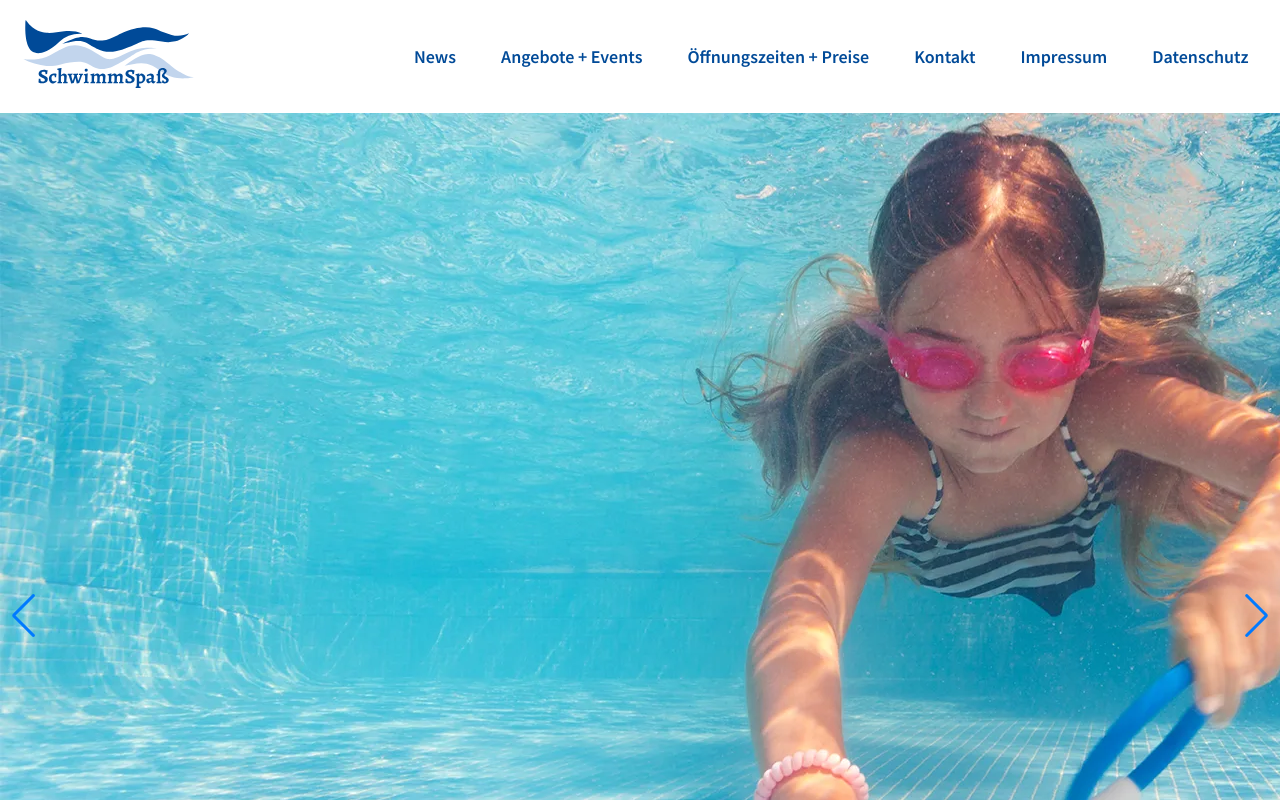
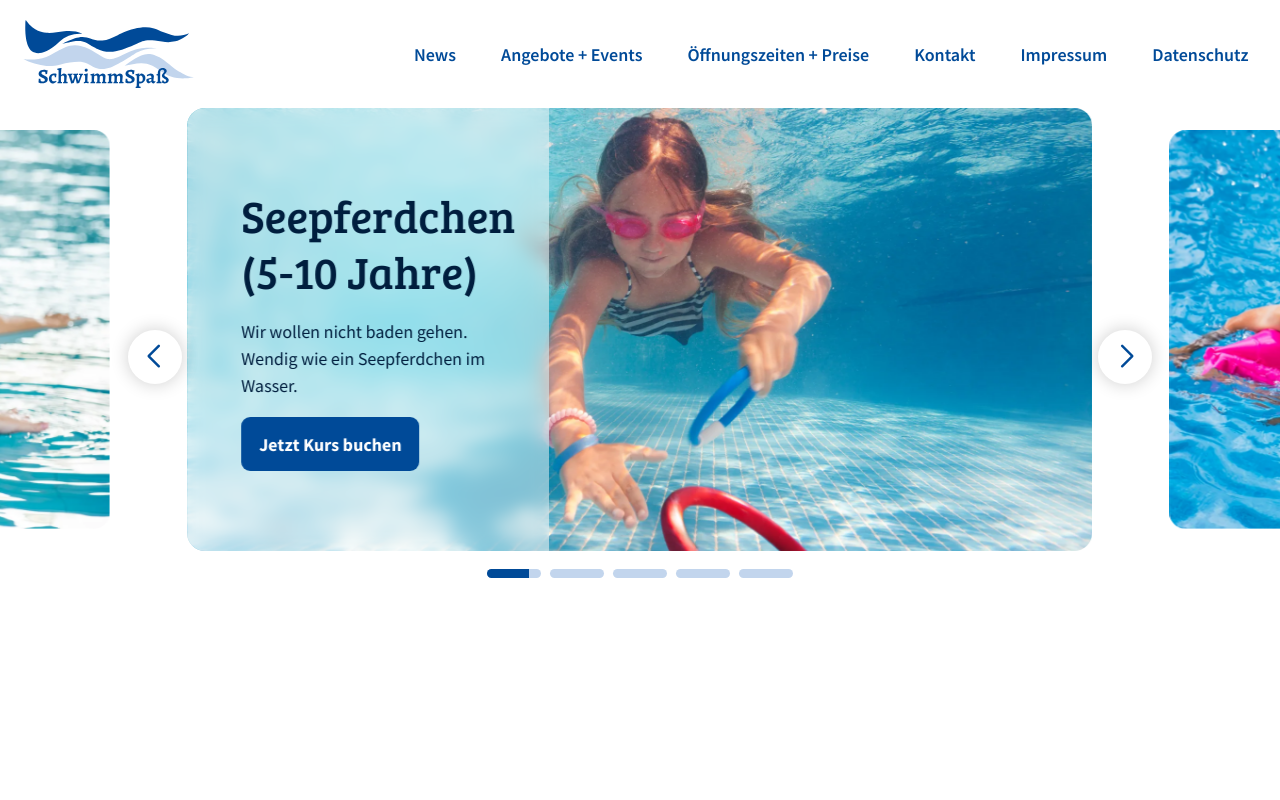
Before and after one commit to nordowl/ap-sommer-23, a Next.js app: page / in a window 1280 px wide. Shown: the top 800 px of the page. Built offline with nearby package versions, Linux system fonts and the light colour scheme.

Commit message:
Finish slider (desktop)

```diff
--- /dev/null
+++ b/src/components/Button.tsx
@@ -0,0 +1,51 @@
+import clsx from "clsx";
+import Link from "next/link";
+
+interface Button {
+    label: string,
+    link?: string,
+    primary?: boolean,
+    secondary?: boolean,
+    type?: "submit" | "button",
+    className?: string,
+}
+
+const Button = ({
+    label,
+    link,
+    primary,
+    secondary,
+    className,
+    type = "button"
+}: Button) => {
+
+    if (link) return (
+        <Link href={link}>
+            <button
+                className={clsx(
+                    "button", className,
+                    primary && "button--primary",
+                    secondary && "button--secondary",
+                )}
+                type={type}
+            >
+                {label}
+            </button>
+        </Link>
+    )
+
+    return (
+        <button
+            className={clsx(
+                "button", className,
+                primary && "button--primary",
+                secondary && "button--secondary",
+            )}
+            type={type}
+        >
+            {label}
+        </button>
+    );
+}
+
+export default Button;
--- a/src/components/Slider.tsx
+++ b/src/components/Slider.tsx
@@ -6,79 +6,91 @@ import Slide3 from "@/src/images/slide-3.webp"
 import Slide4 from "@/src/images/slide-4.webp"
 import Slide5 from "@/src/images/slide-5.webp"
 
-import { useState, useEffect } from "react"
-import { register } from "swiper/element/bundle"
+import Button from "./Button"
 import Image from "next/image"
+import { Navigation, Pagination, Autoplay } from "swiper"
 import { Swiper, SwiperSlide } from "swiper/react"
-
-register()
+import 'swiper/css'
+import 'swiper/css/navigation';
 
 const Slider = () => {
-
-    useEffect(()=> {
-        const swiperEl = document.querySelector('swiper-container');
-
-        swiperEl?.addEventListener('slidechange', (event) => {
-            console.log(event);
-        });
-    },[])
 
     const slides = [
         {
             img: Slide1,
             title: "Seepferdchen (5-10 Jahre)",
-            text: "Wir wollen nicht baden gehen. Wendig wie ein Seepferdchen im Wasser."
+            text: "Wir wollen nicht baden gehen. Wendig wie ein Seepferdchen im Wasser.",
+            btnText: "Jetzt Kurs buchen",
+            btnLink: "",
         },
         {
             img: Slide2,
             title: "Kindergeburtstag feiern",
-            text: "Wasservergnügen ohne Ende. Eine fröhliche Rutschpartie zum Kindergeburtstag."
+            text: "Wasservergnügen ohne Ende. Eine fröhliche Rutschpartie zum Kindergeburtstag.",
+            btnText: "Geburtstag anfragen",
+            btnLink: "",
         },
         {
             img: Slide3,
             title: "Jugend holt Silber",
-            text: "Wer tauchen kann, geht nicht unter. Silberstreif am Horizont."
+            text: "Wer tauchen kann, geht nicht unter. Silberstreif am Horizont.",
+            btnText: "Jetzt Kurs buchen",
+            btnLink: "",
         },
         {
             img: Slide4,
             title: "Filmnacht am Pool",
-            text: "Einfach gemeinsam abtauchen. Ein Familienvergnügen par excellence."
+            text: "Einfach gemeinsam abtauchen. Ein Familienvergnügen par excellence.",
+            btnText: "Jetzt reservieren",
+            btnLink: "",
         },
         {
             img: Slide5,
             title: "Aqua-Fitness für Erwachsene",
-            text: "Wer cool ist, scheut das Wasser nicht. Es muss nicht immer nur Schwimmen sein."
+            text: "Wer cool ist, scheut das Wasser nicht. Es muss nicht immer nur Schwimmen sein.",
+            btnText: "Kurse ansehen",
+            btnLink: "",
         },
     ]
 
     return (
-        <swiper-container
+        <Swiper
+            modules={[Navigation, Pagination, Autoplay]}
+            navigation
             pagination={{
-                type: "progressbar"
+                clickable: true,
+                type: "bullets"
             }}
-            navigation
             loop
-            autoplay-delay="5000"
-            spaceBetween={64}
+            autoplay={{
+                delay: 6000,
+                disableOnInteraction: false
+            }}
+            spaceBetween={32}
             speed={1000}
-            draggable="false"
-            allowSlideNext="false"
-            allowSlidePrev="false"
-            allowTouchMove="false"
-            noSwiping="true"
+            slidesPerView={1.4}
+            centeredSlides={true}
+            draggable={false}
         >
             {slides.map(slide =>
-                <swiper-slide key={slide.title} style={{pointerEvents: "none"}}>
+                <SwiperSlide key={slide.title} style={{pointerEvents: "none"}}>
                     <div className="slide-image">
                         <Image src={slide.img} alt={slide.title}/>
                     </div>
                     <div className="slide-content">
                         <h2>{slide.title}</h2>
                         <p>{slide.text}</p>
+                        <div className="mt-4 button-wrapper">
+                            <Button
+                                primary
+                                label={slide.btnText}
+                                link={slide.btnLink}
+                            />
+                        </div>
                     </div>
-                </swiper-slide>
+                </SwiperSlide>
             )}
-        </swiper-container>
+        </Swiper>
     );
 }
 
--- a/src/styles/__styles.scss
+++ b/src/styles/__styles.scss
@@ -1,4 +1,10 @@
+@tailwind base;
+@tailwind components;
+@tailwind utilities;
+
 @import "./__variables.scss";
 
 @import "./globals.scss";
 @import "./navigation.scss";
+@import "./slider.scss";
+@import "./button.scss";
--- /dev/null
+++ b/src/styles/button.scss
@@ -0,0 +1,23 @@
+.button {
+    padding: 0.75rem 1rem;
+    background-color: transparent;
+    outline: 0;
+    border: 0;
+    border-radius: 0.5rem;
+    cursor: pointer;
+    transform: scale(1);
+    transition: transform .1s 0s;
+
+    &:active {
+        transform: scale(0.95);
+    }
+}
+
+.button.button--primary {
+    background-color: $primary;
+    color: white;
+
+    &:hover {
+        background-color: darken($primary, 10%);
+    }
+}
--- a/src/styles/globals.scss
+++ b/src/styles/globals.scss
@@ -7,12 +7,18 @@
 html, body {
     font-family: var(--font-body);
     font-size: 18px;
+    line-height: 1.5;
     scroll-behavior: smooth;
     color: $text-color;
 }
 
 h1, h2, h3, h4 {
     font-family: var(--font-heading);
+    line-height: 1.25;
+}
+
+h2 {
+    font-size: 2.5rem;
 }
 
 a {
@@ -23,4 +29,14 @@ a {
 
 button, select, option, input, textarea {
     font-family: inherit;
+    font-size: inherit;
+    color: inherit;
 }
+
+button {
+    font-weight: bold;
+}
+
+img {
+    display: block;
+}
--- /dev/null
+++ b/src/styles/slider.scss
@@ -0,0 +1,139 @@
+.swiper-slide {
+    position: relative;
+    border-radius: 1rem;
+    overflow: hidden;
+    position: relative;
+    transform: scale(0.9)!important;
+    transition: transform 1s;
+    pointer-events: all!important;
+
+    h2, p, .button-wrapper {
+        opacity: 0;
+        transform: translateY(0.5rem);
+    }
+
+    h2 {
+        transition: all .5s 1s;
+    }
+
+    p {
+        transition: all .5s 1.15s;
+    }
+
+    .button-wrapper {
+        transition: all .5s 1.3s;
+    }
+}
+
+.swiper-slide-active {
+    transform: scale(1)!important;
+
+    h2, p, .button-wrapper {
+        opacity: 1;
+        transform: translateY(0);
+    }
+
+    .slide-content {
+        transition: left 1s 0.5s;
+        left: 0;
+    }
+}
+
+.slide-image {
+    z-index: 1;
+
+    img {
+        width: 100%;
+        height: auto;
+    }
+}
+
+.slide-content {
+    position: absolute;
+    z-index: 2;
+    left: -40%;
+    top: 0;
+    padding: 3rem;
+    max-width: 40%;
+    height: 100%;
+    display: flex;
+    flex-direction: column;
+    justify-content: center;
+    background-color: rgba($color: white, $alpha: 0.5);
+    backdrop-filter: blur(8px);
+    transition: left 1s 0s;
+
+    h2 {
+        margin-bottom: 1rem;
+        hyphens: auto;
+    }
+}
+
+.swiper-pagination {
+    display: flex;
+    gap: 0.5rem;
+    justify-content: center;
+    padding: 1rem 0;
+}
+
+.swiper-pagination-bullet {
+    position: relative;
+    width: 3rem;
+    height: 0.5rem;
+    background-color: $accent;
+    border-radius: 10rem;
+    overflow: hidden;
+    cursor: pointer;
+
+    &::after {
+        content: "";
+        position: absolute;
+        width: 0%;
+        height: 100%;
+        top: 0;
+        left: 0;
+        background-color: $primary;
+    }
+}
+
+.swiper-pagination-bullet-active {
+    &::after {
+        animation: progress 7s linear;
+
+        @keyframes progress {
+            from { width: 0%; }
+            to { width: 100%; }
+        }
+    }
+}
+
+.swiper-button-prev {
+    left: 10%!important;
+    padding: 1rem 1.1rem 1rem 0.9rem;
+}
+
+.swiper-button-next {
+    right: 10%!important;
+    padding: 1rem 0.9rem 1rem 1.1rem;
+}
+
+.swiper-button-next, .swiper-button-prev {
+    position: relative;
+    width: 3rem!important;
+    height: 3rem!important;
+    border-radius: 999rem;
+    box-shadow: 0 0 1rem rgba($color: black, $alpha: 0.2);
+    background-color: white;
+    transition: scale .1s;
+
+    &::after {
+        position: absolute;
+        font-size: 1.25rem!important;
+        color: $primary;
+        font-weight: bold;
+    }
+
+    &:active {
+        scale: 0.9;
+    }
+}
```
